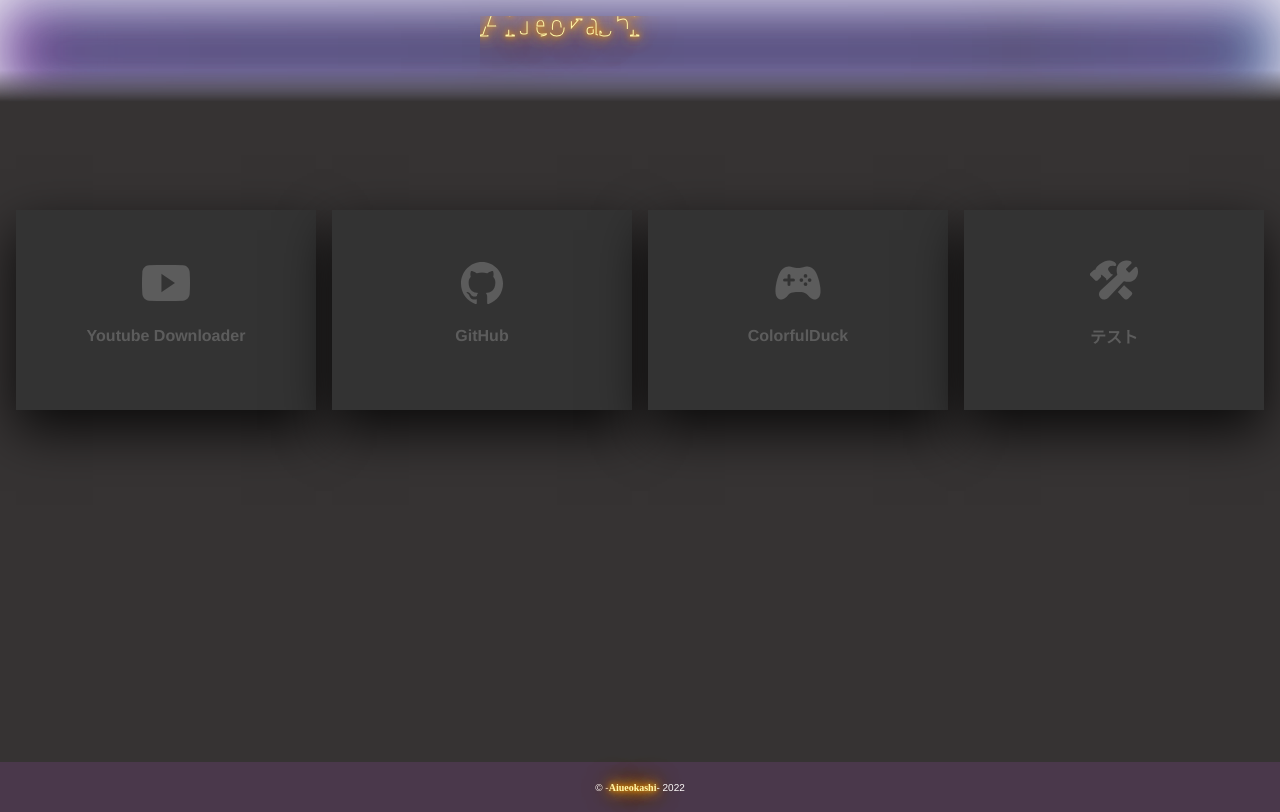
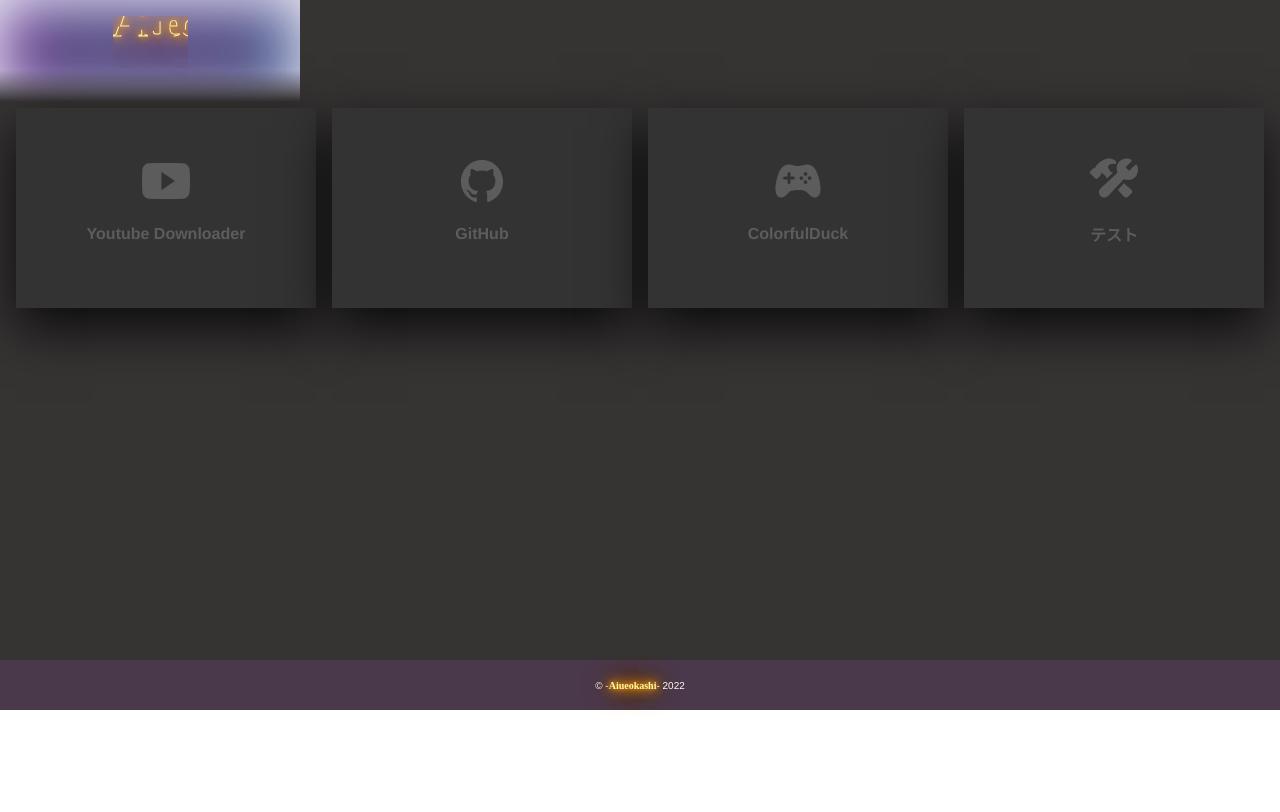
Before and after one commit to Aiueokashi/aiueokashi-app, a Vue app: page / in a window 1280 px wide. Built offline with nearby package versions, Linux system fonts and the light colour scheme; what muse-ui, vue-youtube would draw is missing.

Commit message:
Update Header.vue

```diff
--- a/src/components/share/Header.vue
+++ b/src/components/share/Header.vue
@@ -32,7 +32,7 @@ export default {
 
 <style scoped>
 header {
-  position: sticky;
+  position: fixed;
   top: 0;
   padding: 1em 0;
   height: 70px;
@@ -49,7 +49,6 @@ header {
   backdrop-filter: blur(20px);
   -webkit-backdrop-filter: blur(20px);
   z-index: 1;
-  touch-action: none;
   justify-content: space-between;
 }
 svg {
```
